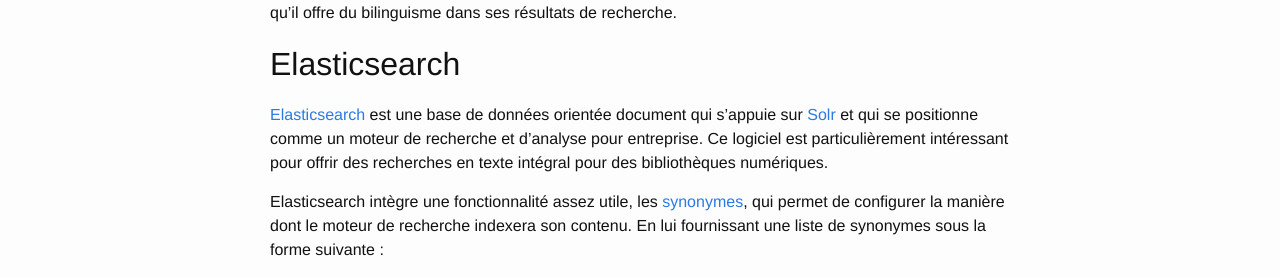
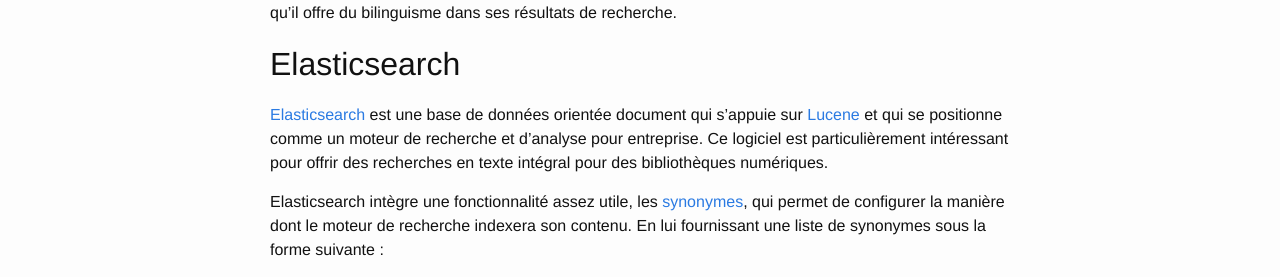
Before and after one commit to edipretoro/edipretoro.github.io, a Jekyll site: the page built from _posts/2020-12-18-integrer_du_bilinguisme_dans_elasticsearch.md, in a window 1280 px wide and 900 px high. Shown: the part 265-542 px from the top of the window. Built offline with Jekyll 4.4.1, drawn with Linux system fonts in a browser that asks for light colours; comment, search, counter and statistics services are not loaded.

Commit message:
Fixing an error: Elasticsearch is using Lucene and not Solr

```diff
--- a/_posts/2020-12-18-integrer_du_bilinguisme_dans_elasticsearch.md
+++ b/_posts/2020-12-18-integrer_du_bilinguisme_dans_elasticsearch.md
@@ -15,7 +15,7 @@ résultats de recherche.
 
 [Elasticsearch](https://www.elastic.co/) est une base de données
 orientée document qui s'appuie sur
-[Solr](https://lucene.apache.org/solr/) et qui se positionne comme un
+[Lucene](https://lucene.apache.org/) et qui se positionne comme un
 moteur de recherche et d'analyse pour entreprise. Ce logiciel est
 particulièrement intéressant pour offrir des recherches en texte
 intégral pour des bibliothèques numériques.
```
